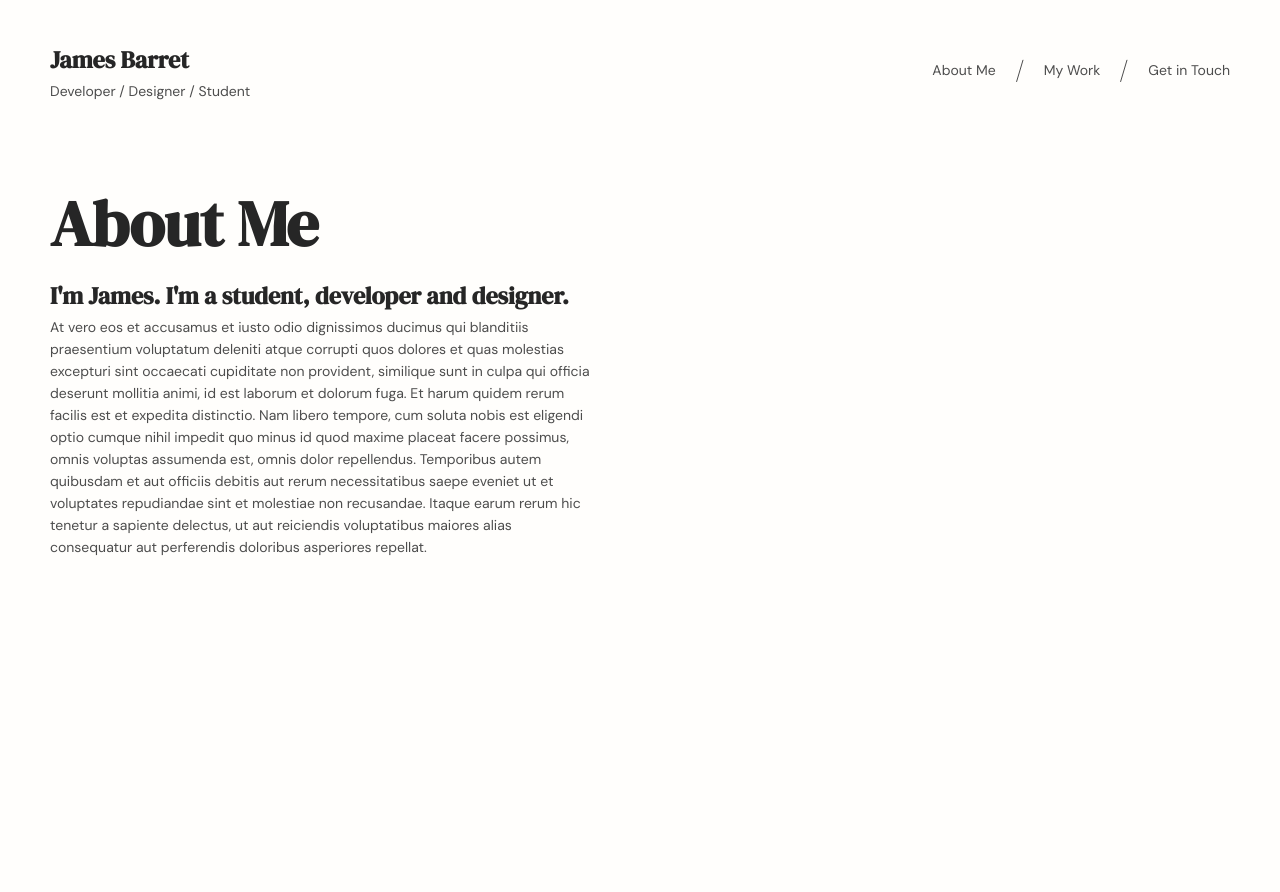
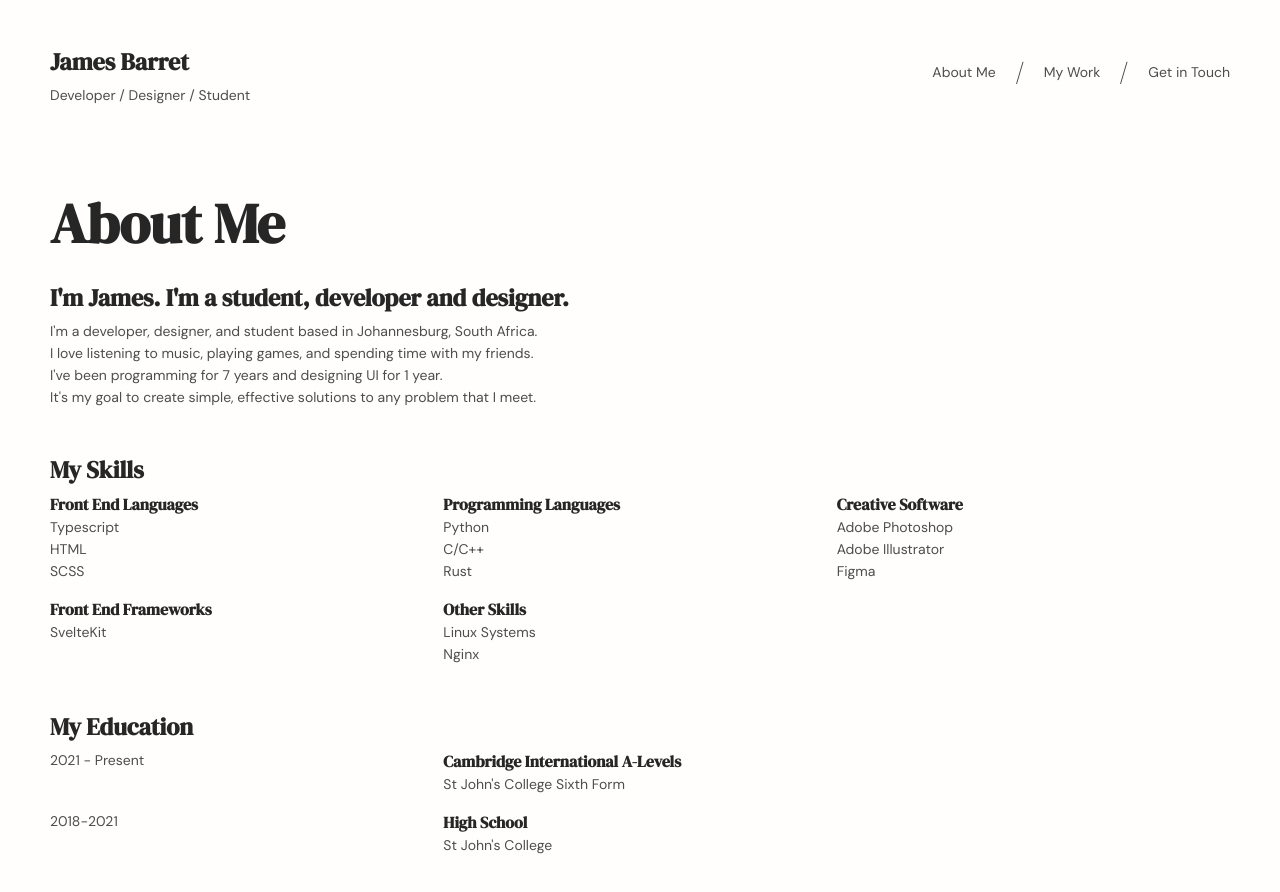
Before and after one commit to jamezburritos/jamesbarret.dev, a SvelteKit app: page /about in a window 1280 px wide. Shown: the top 892 px of the page. Before the commit the page ends 800 px from the top, so only its background shows below. Built offline with nearby package versions, Linux system fonts and the light colour scheme.

Commit message:
basically finished the site

```diff
--- a/src/app.sass
+++ b/src/app.sass
@@ -10,12 +10,12 @@ h1, h2, h3
     color: #262626
 
 h1
-    font-size: 64px
+    font-size: 56px
     line-height: 104px
 
 h2
     font-size: 24px
-    line-height: 40px
+    line-height: 44px
 
 h3
     font-size: 16px
--- a/src/routes/+layout.svelte
+++ b/src/routes/+layout.svelte
@@ -41,7 +41,7 @@ a
         flex: 1 0
 
     .text
-        flex-basis: 200px
+        flex: 1 0 200px
 
     .links
         flex-basis: 300px
@@ -49,6 +49,39 @@ a
         justify-content: flex-end
         gap: 20px
 
+        img
+            height: 24px
+
 main
     padding-top: 142px
+    padding-bottom: 20px
+
+@media screen and (max-width: 670px)
+    .navbar
+        position: absolute
+
+        flex-direction: column
+        align-items: flex-start
+        gap: 20px
+
+        .text
+            flex-basis: 0
+
+        .links
+            flex-basis: 0
+            justify-content: flex-start
+
+    main
+        padding-top: 188px
+
+@media screen and (max-width: 400px)
+    .links
+        width: 100%
+        gap: 0 !important
+
+        a
+            flex: 1
+
+        img
+            display: none
 </style>
--- a/src/routes/+page.svelte
+++ b/src/routes/+page.svelte
@@ -1,24 +1,37 @@
 <div class="page">
-    <img src="/images/homepage/face.png"/>
-    <div class="text">
-        <h1>Hi There</h1>
-        <h2>I'm James</h2>
-        <p>I’m an A-Levels student, developer and designer based in Johannesburg, South Africa. I’m interested in web and systems development. Some more copy goes here....</p>
+    <div class="content">
+        <img src="/images/homepage/face.png"/>
+        <div class="text">
+            <h1>Hi There</h1>
+            <h2>I'm James</h2>
+            <p>I'm a developer, designer and student based in Johannesburg, South Africa. I have 2+ years of development experience and I aim to create simple, effective solutions to any problems presented to me.</p>
+        </div>
     </div>
 </div>
 
 <style lang="sass">
 .page
     position: absolute
-    top: 50%
-    left: 50%
-    transform: translate(-50%, -50%)
+    top: 0
+    width: 100vw
+    height: 100vh
+    z-index: -100
+
+    display: flex
+    align-items: center
+
+.content
+    margin: 0 50px 0 50px
 
     display: flex
     justify-content: center
-    align-items: flex-start
     gap: 40px
 
     .text
-        flex: 0 0 380px
+        flex: 0 1 380px
+
+@media screen and (max-width: 780px)
+    .content
+        img
+            display: none
 </style>
--- a/src/routes/about/+page.svelte
+++ b/src/routes/about/+page.svelte
@@ -6,10 +6,80 @@
     <div class="content">
         <div class="left">
             <h2>I'm James. I'm a student, developer and designer.</h2>
-            <p>At vero eos et accusamus et iusto odio dignissimos ducimus qui blanditiis praesentium voluptatum deleniti atque corrupti quos dolores et quas molestias excepturi sint occaecati cupiditate non provident, similique sunt in culpa qui officia deserunt mollitia animi, id est laborum et dolorum fuga. Et harum quidem rerum facilis est et expedita distinctio. Nam libero tempore, cum soluta nobis est eligendi optio cumque nihil impedit quo minus id quod maxime placeat facere possimus, omnis voluptas assumenda est, omnis dolor repellendus. Temporibus autem quibusdam et aut officiis debitis aut rerum necessitatibus saepe eveniet ut et voluptates repudiandae sint et molestiae non recusandae. Itaque earum rerum hic tenetur a sapiente delectus, ut aut reiciendis voluptatibus maiores alias consequatur aut perferendis doloribus asperiores repellat.</p>
+            <p>I'm a developer, designer, and student based in Johannesburg, South Africa.<br>I love listening to music, playing games, and spending time with my friends.<br>I've been programming for 7 years and designing UI for 1 year.<br>It's my goal to create simple, effective solutions to any problem that I meet.</p>
         </div>
 
         <div class="right">
+            <h2>My Skills</h2>
+            <div class="skills">
+                <div>
+                    <section class="front-end">
+                        <h3>Front End Languages</h3>
+                        <ul>
+                            <li>Typescript</li>
+                            <li>HTML</li>
+                            <li>SCSS</li>
+                        </ul>
+                    </section>
+                    <section>
+                        <h3>Front End Frameworks</h3>
+                        <ul>
+                            <li>SvelteKit</li>
+                        </ul>
+                    </section>
+
+                </div>
+
+                <div class="back-end">
+                    <section>
+                        <h3>Programming Languages</h3>
+                        <ul>
+                            <li>Python</li>
+                            <li>C/C++</li>
+                            <li>Rust</li>
+                        </ul>
+                    </section>
+                    <section>
+                        <h3>Other Skills</h3>
+                        <ul>
+                            <li>Linux Systems</li>
+                            <li>Nginx</li>
+                        </ul>
+                    </section>
+                </div>
+
+                <div class="creative">
+                    <section>
+                        <h3>Creative Software</h3>
+                        <ul>
+                            <li>Adobe Photoshop</li>
+                            <li>Adobe Illustrator</li>
+                            <li>Figma</li>
+                        </ul>
+                    </section>
+                </div>
+        </div>
+
+        <h2>My Education</h2>
+        <div class="education">
+            <section>
+                <div class="left">
+                    <p>2021 - Present</p>
+                </div>
+                <div class="right">
+                    <h3>Cambridge International A-Levels</h3>
+                    <p>St John's College Sixth Form</p>
+                </div>
+            </section>
+            <section>
+                <div class="left">
+                    <p>2018-2021</p>
+                </div>
+                <div class="right">
+                    <h3>High School</h3>
+                    <p>St John's College</p>
+                </div>
+            </section>
         </div>
     </div>
 </Page>
@@ -19,8 +89,57 @@
     display: flex
     gap: 100px
 
-    div
+    > div
         flex: 1
         display: flex
         flex-direction: column
+
+    .right > div
+        margin-bottom: 40px
+
+    .skills
+        display: flex
+
+        div
+            flex: 1
+            display: flex
+            flex-direction: column
+            gap: 15px
+
+        ul
+            margin: 0
+            padding: 0
+
+            list-style: none
+
+    .education
+        display: flex
+        flex-direction: column
+        gap: 15px
+
+        section
+            display: flex
+
+            .left
+                flex: 1
+
+            .right
+                flex: 2
+
+@media screen and (max-width: 1460px)
+    .content
+        flex-direction: column
+        gap: 40px
+
+@media screen and (max-width: 760px)
+    .skills
+        flex-direction: column
+        gap: 15px
+
+        .creative
+            order: -1
+
+@media screen and (max-width: 500px)
+    .education section
+        flex-direction: column-reverse
 </style>
--- a/src/routes/contact/+page.svelte
+++ b/src/routes/contact/+page.svelte
@@ -45,22 +45,22 @@
 
 <Page title="Get in Touch">
     <div class="links">
-        <ul>
+        <div>
             {#each links.slice(0, pivot) as link (link.title)}
-            <li>
+            <section>
                 <h3>{link.title}</h3>
                 <a href={link.url}>{link.text}</a>
-            </li>
+            </section>
             {/each}
-        </ul>
-        <ul>
+        </div>
+        <div>
             {#each links.slice(pivot) as link (link.title)}
-            <li>
+            <section>
                 <h3>{link.title}</h3>
                 <a href={link.url}>{link.text}</a>
-            </li>
+            </section>
             {/each}
-        </ul>
+        </div>
     </div>
 </Page>
 
@@ -71,13 +71,19 @@
     display: flex
     gap: 80px
 
-    ul
+    div
         margin: 0
         padding: 0
 
+        flex: 0 1
         display: flex
         flex-direction: column
         gap: 20px
 
         list-style: none
+
+@media screen and (max-width: 500px)
+    .links
+        flex-direction: column
+        gap: 20px
 </style>
--- a/src/routes/work/+page.svelte
+++ b/src/routes/work/+page.svelte
@@ -14,16 +14,9 @@
             title: "This Site",
             image: "/images/work/jamesbarret.png",
             link: { url: "https://jamesbarret.dev", text: "jamesbarret.dev"},
-            description: "At vero eos et accusamus et iusto odio dignissimos ducimus qui blanditiis praesentium voluptatum deleniti atque corrupti quos dolores et quas molestias excepturi sint occaecati cupiditate non provident, similique sunt in culpa qui officia deserunt mollitia animi, id est laborum et dolorum fuga. Et harum quidem rerum facilis est et expedita distinctio. Nam libero tempore, cum soluta nobis est eligendi optio cumque nihil impedit quo minus id quod maxime placeat facere possimus, omnis voluptas assumenda est, omnis dolor repellendus.",
-            tags: [ "Web Development", "SvelteKit", "Design" ]
-        },
-{
-            title: "This Site",
-            image: "/images/work/jamesbarret.png",
-            link: { url: "https://jamesbarret.dev", text: "jamesbarret.dev"},
-            description: "At vero eos et accusamus et iusto odio dignissimos ducimus qui blanditiis praesentium voluptatum deleniti atque corrupti quos dolores et quas molestias excepturi sint occaecati cupiditate non provident, similique sunt in culpa qui officia deserunt mollitia animi, id est laborum et dolorum fuga. Et harum quidem rerum facilis est et expedita distinctio. Nam libero tempore, cum soluta nobis est eligendi optio cumque nihil impedit quo minus id quod maxime placeat facere possimus, omnis voluptas assumenda est, omnis dolor repellendus.",
-            tags: [ "Web Development", "SvelteKit", "Design" ]
-        },
+            description: "I built this site from scratch.<br>I mocked up the design using Figma, carefully selecting colors and fonts that came together in a simple, fluid user experience.<br>I implemented the design using SvelteKit, my framework of choice, and generated a static webpage to balance page performance and ease of development.",
+            tags: [ "Figma", "SvelteKit", "Web Development" ]
+        }
     ]
 
     // I created this site from scratch using <strong>Figma</strong> and <strong>SvelteKit</strong>.<br>
@@ -58,8 +51,6 @@
 
 <style lang="sass">
 .content
-    padding-bottom: 40px
-
     display: flex
     flex-direction: column
     gap: 20px
@@ -95,16 +86,26 @@
 
             li
                 padding: 5px 10px 5px 10px
-
                 border: 1px solid #4D4D4D
-                /* border-radius: 24px */
 
     img
-        height: 300px
-        width: auto
+        height: auto
+        width: 100%
         flex: 1
 
         box-shadow: 0 4px 8px -2px #BFBFBF
 
         object-fit: contain
+
+@media screen and (max-width: 1250px)
+    .section
+        flex-direction: column-reverse
+        gap: 20px
+
+@media screen and (max-width: 440px)
+    ul
+        flex-direction: column
+
+        li
+            width: fit-content
 </style>
```
Also changed, not shown: static/favicon.png.
